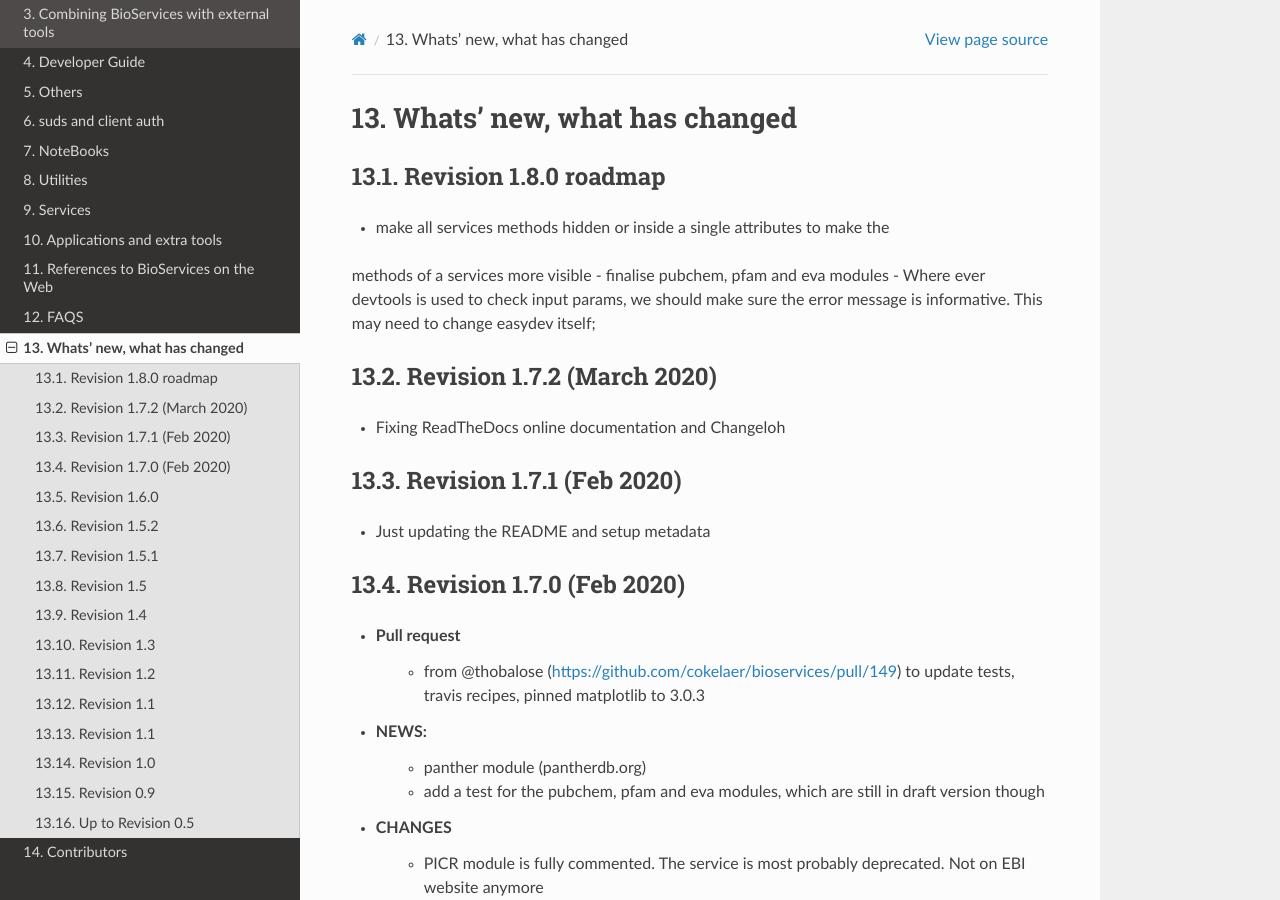
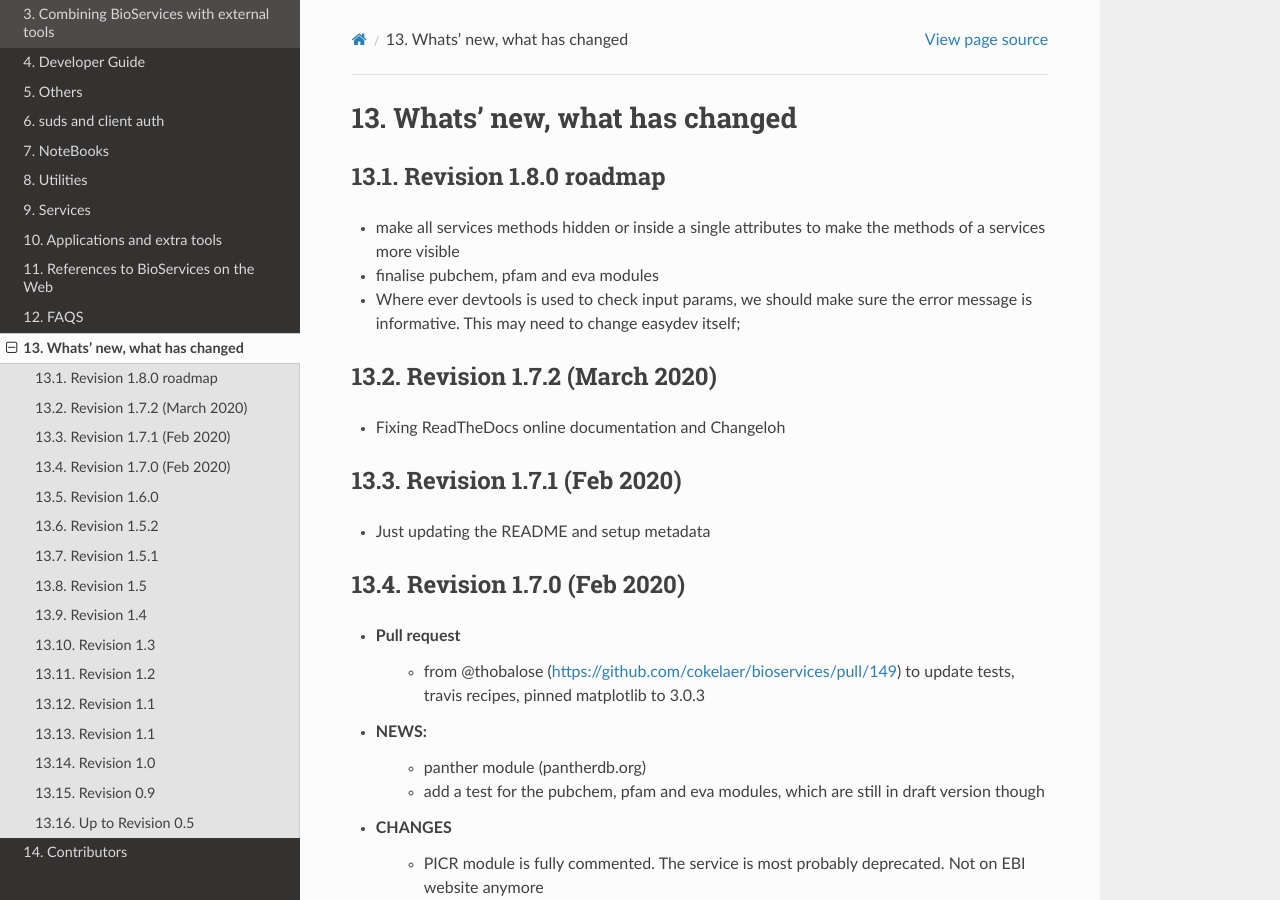
Before and after one commit to cokelaer/bioservices, a Sphinx documentation site: the page built from doc/ChangeLog.rst, in a window 1280 px wide and 900 px high. Built offline with Sphinx 7.4.7 and the Read the Docs theme 2.0.0, drawn with Linux system fonts in a browser that asks for light colours; formulas are drawn with MathJax 3; pages that are not in the unit, such as notebooks, are missing from menus.

Commit message:
[skip ci]

```diff
--- a/doc/ChangeLog.rst
+++ b/doc/ChangeLog.rst
@@ -4,11 +4,11 @@ Whats' new, what has changed
 Revision 1.8.0 roadmap
 ----------------------
 
-- make all services methods hidden or inside a single attributes to make the
-methods of a services more visible
-- finalise pubchem, pfam and eva modules
-- Where ever devtools is used to check input params, we should make sure the
-error message is informative. This may need to change easydev itself;
+* make all services methods hidden or inside a single attributes to make the
+  methods of a services more visible
+* finalise pubchem, pfam and eva modules
+* Where ever devtools is used to check input params, we should make sure the
+  error message is informative. This may need to change easydev itself;
 
 Revision 1.7.2 (March 2020)
 ---------------------------
```
